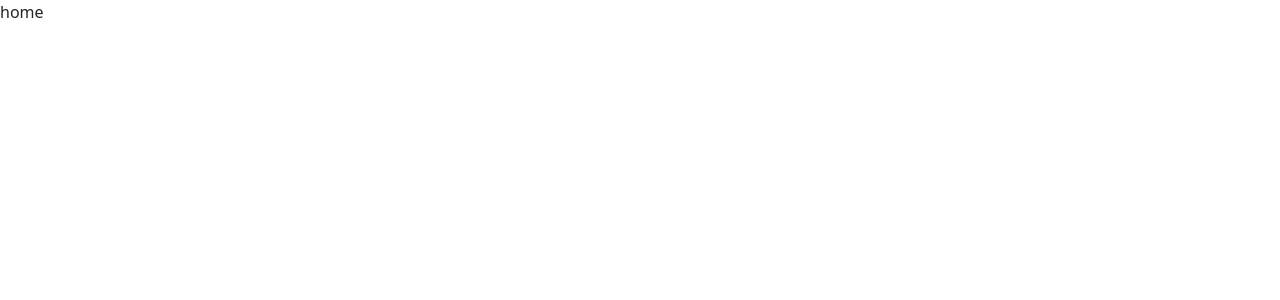
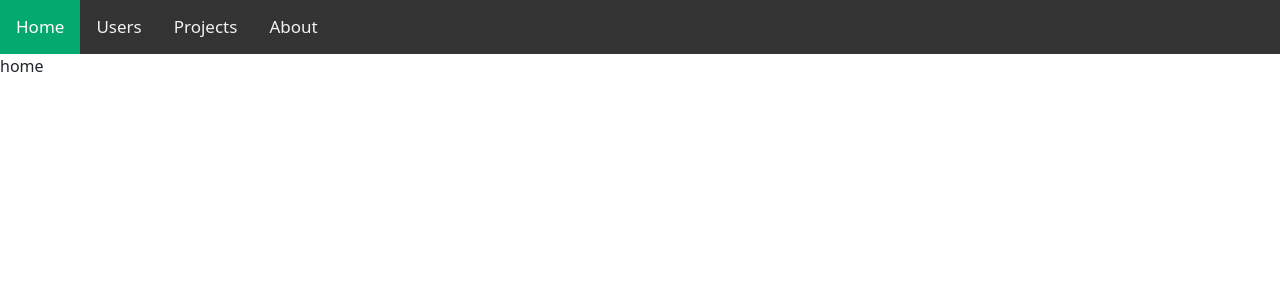
Before and after one commit to quangcuong2k3/jwt-frontend-react, a React (Create React App) app: page / in a window 1280 px wide. Shown: the top 300 px of the page. Built offline with nearby package versions, Linux system fonts and the light colour scheme.

Commit message:
10.4 phan quyen routes

```diff
--- a/src/App.js
+++ b/src/App.js
@@ -1,18 +1,10 @@
 import './App.scss';
-import Login from './components/Login/Login';
 import Nav from './components/Navigation/Nav';
-import {
-  BrowserRouter as Router,
-  Switch,
-  Route,
-
-} from "react-router-dom";
-import Register from './components/Register/Register';
+import { BrowserRouter as Router, } from "react-router-dom";
 import { ToastContainer } from 'react-toastify';
 import 'react-toastify/dist/ReactToastify.css'
-import Users from './components/ManageUsers/Users';
 import { useEffect, useState } from 'react';
-import _ from 'lodash';
+import AppRoutes from './routes/AppRoutes';
 
 function App() {
   const [account, setAccount] = useState({})
@@ -27,38 +19,12 @@
   return (
     <>
       <Router>
+        <div className='app-header'>
+          <Nav />
+        </div>
+
         <div className='app-container'>
-          {
-            account && !_.isEmpty(account) && account.isAuthenticated
-            && <Nav />
-          }
-
-          <Switch>
-            <Route path="/news">
-              New
-            </Route>
-            <Route path="/about">
-              About
-            </Route>
-            <Route path="/contact">
-              contact
-            </Route>
-            <Route path="/login">
-              <Login />
-            </Route>
-            <Route path="/register">
-              < Register />
-            </Route>
-            <Route path="/users">
-              <Users />
-            </Route>
-            <Route path="/" exact>
-              home
-            </Route>
-            <Route path="*">
-              404 Not Found
-            </Route>
-          </Switch>
+          <AppRoutes />
         </div>
         <ToastContainer
           position="bottom-center"
--- a/src/components/Login/Login.js
+++ b/src/components/Login/Login.js
@@ -1,4 +1,4 @@
-import { isValidElement, useState } from 'react';
+import { isValidElement, useEffect, useState } from 'react';
 import './Login.scss'
 import { useHistory } from "react-router-dom";
 import { toast } from 'react-toastify';
@@ -41,12 +41,26 @@
             }
             sessionStorage.setItem('account', JSON.stringify(data))
             history.push('/users');
+            window.location.reload();
         }
         if (respone && respone.data && +respone.data.EC !== 0) {
             //error
             toast.error(respone.data.EM)
         }
     }
+    const handlePressEnter = (event) => {
+        if (event.charCode === 13 && event.code === "Enter") {
+            handleLogin();
+        }
+    }
+
+    useEffect(() => {
+        let session = sessionStorage.getItem('account');
+        if (session) {
+            history.push("/");
+            window.location.reload();
+        }
+    }, [])
     return (
         <div className="login-container ">
             <div className="container">
@@ -77,6 +91,7 @@
                             placeholder='Password'
                             value={password}
                             onChange={(event) => { setPassword(event.target.value) }}
+                            onKeyPress={(event) => handlePressEnter(event)}
                         />
                         <button className='btn btn-primary' onClick={() => handleLogin()}>Login</button>
                         <span className='text-center'>
--- a/src/components/ManageUsers/Users.js
+++ b/src/components/ManageUsers/Users.js
@@ -1,15 +1,8 @@
 import { useEffect } from "react";
-import { useHistory } from "react-router-dom";
 
 
 const Users = (props) => {
-    let history = useHistory();
-    useEffect(() => {
-        let session = sessionStorage.getItem('account');
-        if (!session) {
-            history.push("/login")
-        }
-    }, [])
+
     return (
         <div>
             User
--- a/src/components/Navigation/Nav.js
+++ b/src/components/Navigation/Nav.js
@@ -1,16 +1,29 @@
-import React from 'react';
+import React, { useEffect, useState } from 'react';
 import './Nav.scss'
-import { NavLink } from 'react-router-dom';
+import { NavLink, useLocation } from 'react-router-dom';
+
 const Nav = (props) => {
+    const [isShow, setIsShow] = useState(true);
+    let location = useLocation();
+
+    useEffect(() => {
+        if (location.pathname === '/login') {
+            setIsShow(false)
+        }
+    }, [])
     return (
-        <div>
-            <div className='topnav'>
-                <NavLink to="/" exact>Home</NavLink>
-                <NavLink to="/news">News</NavLink>
-                <NavLink to="/contact">Contact</NavLink>
-                <NavLink to="/about">About</NavLink>
-            </div>
-        </div>
+        <>
+            {
+                isShow === true &&
+                <div className='topnav'>
+                    <NavLink to="/" exact>Home</NavLink>
+                    <NavLink to="/users">Users</NavLink>
+                    <NavLink to="/projects">Projects</NavLink>
+                    <NavLink to="/about">About</NavLink>
+                </div>
+            }
+        </>
+
     );
 }
 
--- /dev/null
+++ b/src/routes/AppRoutes.js
@@ -0,0 +1,41 @@
+
+import {
+    Switch,
+    Route,
+
+} from "react-router-dom";
+import Login from "../components/Login/Login";
+import Register from "../components/Register/Register";
+import Users from "../components/ManageUsers/Users";
+import PrivateRoutes from "./PrivateRoutes";
+const AppRoutes = (props) => {
+
+    const Project = () => {
+        return (
+            <span>Project</span>
+        )
+    }
+    return (
+        <>
+            <Switch>
+                <PrivateRoutes path="/users" component={Users} />
+                <PrivateRoutes path="/projects" component={Project} />
+
+                <Route path="/login">
+                    <Login />
+                </Route>
+                <Route path="/register">
+                    < Register />
+                </Route>
+
+                <Route path="/" exact>
+                    home
+                </Route>
+                <Route path="*">
+                    404 Not Found
+                </Route>
+            </Switch>
+        </>
+    )
+}
+export default AppRoutes;
--- /dev/null
+++ b/src/routes/PrivateRoutes.js
@@ -0,0 +1,25 @@
+import { useEffect } from "react";
+import { Route, } from "react-router-dom";
+import { useHistory } from "react-router-dom";
+
+const PrivateRoutes = (props) => {
+    let history = useHistory();
+
+    useEffect(() => {
+        let session = sessionStorage.getItem('account');
+        if (!session) {
+            history.push("/login")
+            window.location.reload();
+        }
+        if (session) {
+            //check role
+
+        }
+    }, []);
+    return (
+        <>
+            <Route path={props.path} component={props.component} />
+        </>
+    )
+}
+export default PrivateRoutes;
```
Also changed, not shown: src/routes/DevRoutes.js (added), src/routes/LeaderRoutes.js (added).
